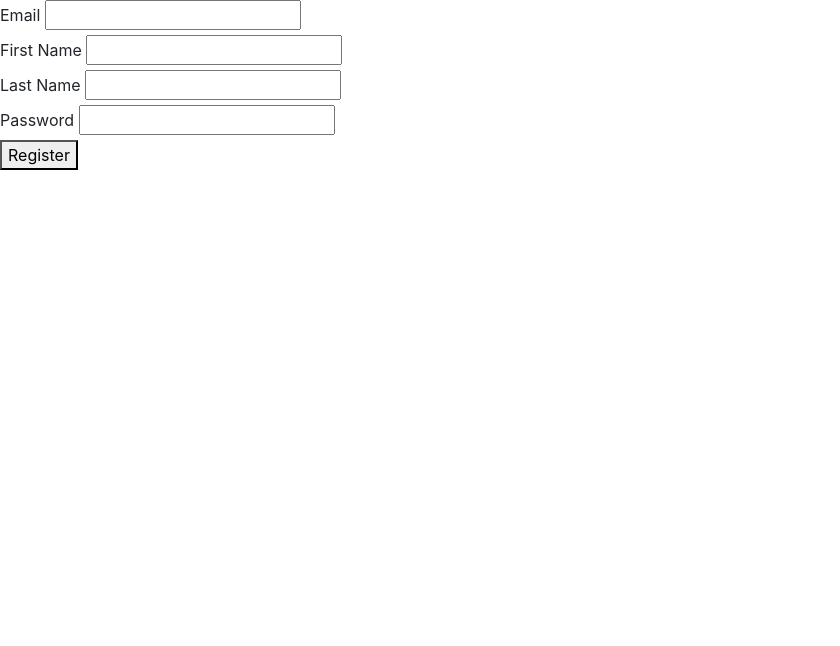
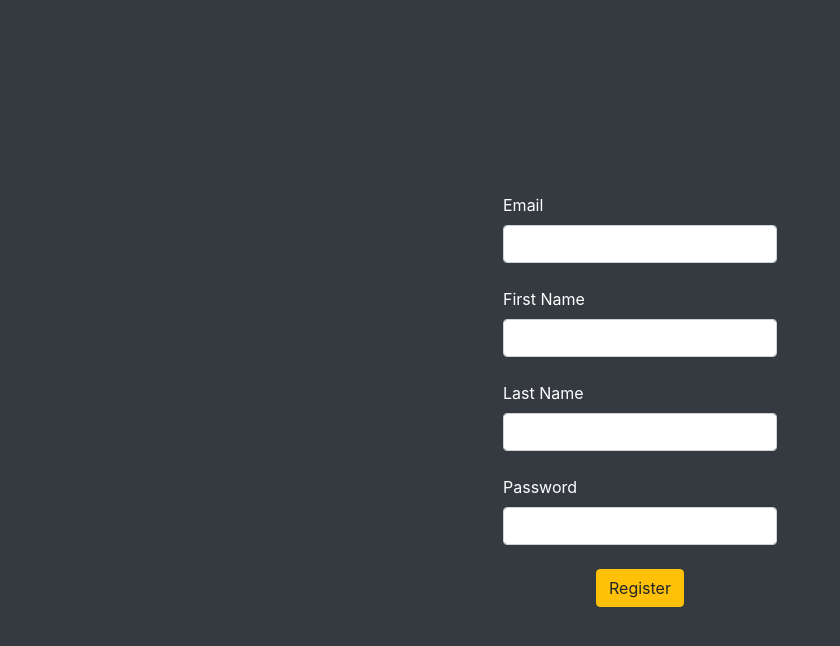
Before and after one commit to vikas-OP/url-shortener-frontend, a plain HTML site: page register.html in a window 1280 px wide. Shown: the whole page, without its empty margins (0-840 px from the left). Drawn offline with nearby package versions, Linux system fonts and the light colour scheme.

Commit message:
UI changes

```diff
--- a/register.html
+++ b/register.html
@@ -12,22 +12,31 @@
     />
   </head>
   <body>
+    <div class="container-fluid bg-dark text-white">
+      <div
+        class="container d-flex flex-column justify-content-center align-items-center"
+        style="min-height: 100vh"
+      >
+        <div id="info"></div>
         <form id="registerForm">
           <label for="email">Email</label>
-      <input type="email" id="email" required />
+          <input type="email" id="email" class="form-control" required />
           <br />
           <label for="fname">First Name</label>
-      <input type="text" id="fname" required />
+          <input type="text" id="fname" class="form-control" required />
           <br />
           <label for="lname">Last Name</label>
-      <input type="text" id="lname" required />
+          <input type="text" id="lname" class="form-control" required />
           <br />
           <label for="password">Password</label>
-      <input type="password" id="password" required />
+          <input type="password" id="password" class="form-control" required />
           <br />
-      <button type="submit">Register</button>
+          <div class="d-flex justify-content-center">
+            <button type="submit" class="btn btn-warning">Register</button>
+          </div>
         </form>
-    <div id="info"></div>
+      </div>
+    </div>
     <script>
       document
         .getElementById("registerForm")
@@ -54,8 +63,14 @@
         );
         response = await response.json();
         if (response.stat == "success") {
+          document.getElementById(
+            "info"
+          ).innerHTML = `response.message <a href = "./index.html">Login now</a>`;
+        }
         document.getElementById("info").innerText = response.message;
-        }
+        document
+          .getElementById("info")
+          .setAttribute("class", "p-2 text-danger bg-white mb-2 rounded");
         document.getElementById("registerForm").reset();
       }
     </script>
```
Also changed, not shown: forgotPassword.html (+1 -1 lines), index.html (+1 -1 lines), resetPassword.html (+1 -1 lines). Lines whose indentation alone changed are shown as unchanged.
